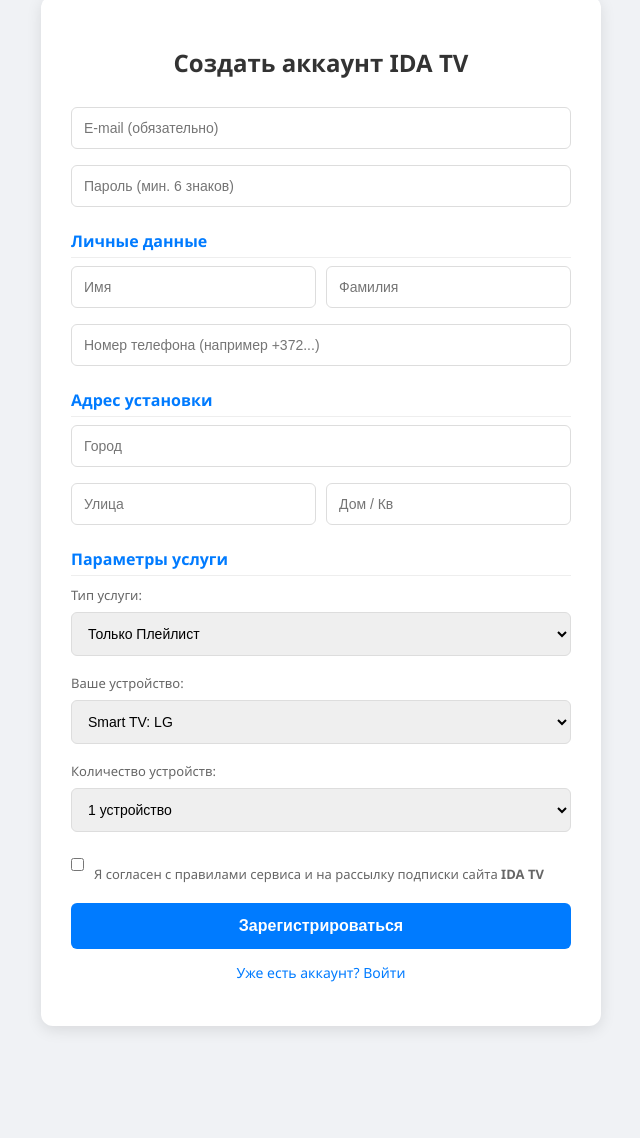
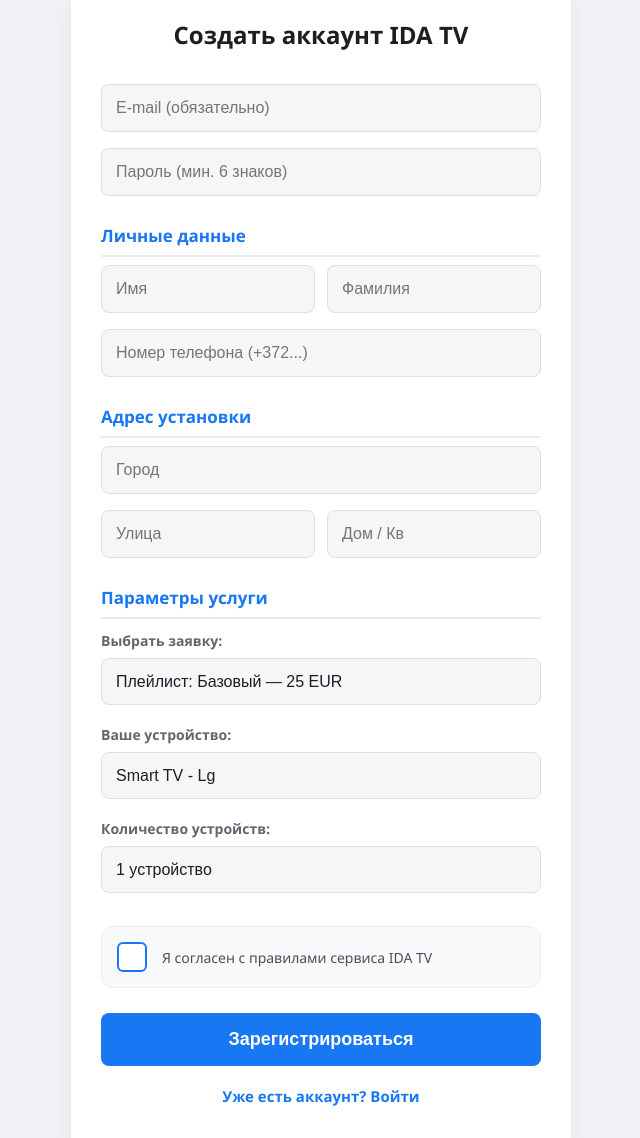
Before and after one commit to ida-tv/idatv-project, a plain HTML site: page login.html in a window 1280 px wide. Shown: the part 32-1170 px from the top of the page, without its empty margins (319-959 px from the left). Before the commit the page ends 1086 px from the top, so only its background shows below. Drawn offline with Linux system fonts and the light colour scheme.

Commit message:
Update login.html

```diff
--- a/login.html
+++ b/login.html
@@ -2,21 +2,134 @@
 <html lang="ru">
 <head>
     <meta charset="UTF-8">
-    <meta name="viewport" content="width=device-width, initial-scale=1.0">
+    <meta name="viewport" content="width=device-width, initial-scale=1.0, maximum-scale=1.0, user-scalable=no">
     <title>Регистрация / Вход - IDA TV</title>
     <style>
-        body { font-family: 'Segoe UI', Tahoma, Geneva, Verdana, sans-serif; background: #f0f2f5; display: flex; justify-content: center; padding: 20px; }
-        .form-box { background: white; padding: 30px; border-radius: 12px; box-shadow: 0 4px 15px rgba(0,0,0,0.1); width: 100%; max-width: 500px; }
-        h2 { text-align: center; color: #333; margin-bottom: 20px; }
-        .grid { display: grid; grid-template-columns: 1fr 1fr; gap: 10px; }
-        input, select { width: 100%; padding: 12px; margin: 8px 0; border: 1px solid #ddd; border-radius: 6px; box-sizing: border-box; font-size: 14px; }
-        label { font-size: 13px; color: #666; display: block; margin-top: 10px; }
-        .checkbox-group { display: flex; align-items: flex-start; gap: 10px; margin-top: 15px; font-size: 13px; color: #444; }
-        .checkbox-group input { width: auto; margin: 0; margin-top: 3px; }
-        button { width: 100%; padding: 14px; background: #007bff; color: white; border: none; border-radius: 6px; cursor: pointer; font-size: 16px; margin-top: 20px; font-weight: bold; }
-        button:hover { background: #0056b3; }
-        .hidden { display: none !important; } /* Добавлено !important для гарантии скрытия */
-        .section-title { font-weight: bold; border-bottom: 1px solid #eee; margin-top: 15px; padding-bottom: 5px; color: #007bff; }
+        body {
+            font-family: 'Segoe UI', Roboto, Helvetica, Arial, sans-serif;
+            background: #f0f2f5;
+            display: flex;
+            justify-content: center;
+            align-items: center;
+            min-height: 100vh;
+            margin: 0;
+            padding: 20px;
+            box-sizing: border-box;
+        }
+
+        .form-box {
+            background: white;
+            padding: 30px;
+            border-radius: 16px;
+            box-shadow: 0 10px 25px rgba(0,0,0,0.05);
+            width: 100%;
+            max-width: 500px;
+            box-sizing: border-box;
+        }
+
+        h2 { text-align: center; color: #1c1e21; margin-top: 0; margin-bottom: 25px; font-size: 24px; }
+        .grid { display: grid; grid-template-columns: 1fr 1fr; gap: 12px; }
+
+        input, select {
+            width: 100%;
+            padding: 14px;
+            margin: 8px 0;
+            border: 1px solid #dddfe2;
+            border-radius: 8px;
+            box-sizing: border-box;
+            font-size: 16px;
+            background-color: #f5f6f7;
+            color: #1c1e21;
+            -webkit-appearance: none;
+        }
+
+        input:focus, select:focus {
+            border-color: #1877f2;
+            background-color: #fff;
+            outline: none;
+            box-shadow: 0 0 0 2px rgba(24, 119, 242, 0.2);
+        }
+
+        label { font-size: 14px; color: #606770; display: block; margin-top: 12px; font-weight: 600; }
+
+        .checkbox-group {
+            display: flex;
+            align-items: center;
+            gap: 15px;
+            margin-top: 25px;
+            padding: 15px;
+            background: #f8f9fa;
+            border-radius: 12px;
+            cursor: pointer;
+            user-select: none;
+            border: 1px solid #eee;
+        }
+
+        .checkbox-group input[type="checkbox"] {
+            display: none;
+        }
+
+        .custom-checkbox {
+            width: 26px;
+            height: 26px;
+            border: 2px solid #1877f2;
+            border-radius: 6px;
+            display: flex;
+            align-items: center;
+            justify-content: center;
+            flex-shrink: 0;
+            background: white;
+            transition: all 0.2s ease;
+        }
+
+        .checkbox-group input:checked + .custom-checkbox {
+            background: #1877f2;
+        }
+
+        .custom-checkbox::after {
+            content: "✓";
+            color: white;
+            font-size: 18px;
+            font-weight: bold;
+            display: none;
+        }
+
+        .checkbox-group input:checked + .custom-checkbox::after {
+            display: block;
+        }
+
+        .checkbox-group label {
+            margin: 0 !important;
+            font-weight: normal !important;
+            color: #4b4f56;
+            font-size: 14px;
+            cursor: pointer;
+        }
+
+        button#submitBtn {
+            width: 100%;
+            padding: 16px;
+            background: #1877f2;
+            color: white;
+            border: none;
+            border-radius: 8px;
+            cursor: pointer;
+            font-size: 18px;
+            margin-top: 25px;
+            font-weight: bold;
+        }
+
+        .hidden { display: none !important; }
+        .section-title { font-weight: bold; border-bottom: 2px solid #e9ebee; margin-top: 20px; padding-bottom: 8px; color: #1877f2; font-size: 17px; }
+        .toggle-p { text-align: center; margin-top: 20px; font-size: 15px; }
+        .toggle-p a { color: #1877f2; text-decoration: none; font-weight: 600; }
+
+        @media screen and (max-width: 480px) {
+            body { padding: 10px; align-items: flex-start; background: #fff; }
+            .form-box { padding: 20px; border-radius: 0; box-shadow: none; border: none; }
+            .grid { grid-template-columns: 1fr; gap: 0; }
+            input, select { padding: 12px; }
+        }
     </style>
 </head>
 <body>
@@ -33,7 +146,7 @@
                 <input type="text" id="fname" placeholder="Имя">
                 <input type="text" id="lname" placeholder="Фамилия">
             </div>
-            <input type="tel" id="phone" placeholder="Номер телефона (например +372...)">
+            <input type="tel" id="phone" placeholder="Номер телефона (+372...)">
 
             <div class="section-title">Адрес установки</div>
             <input type="text" id="city" placeholder="Город">
@@ -43,20 +156,24 @@
             </div>
 
             <div class="section-title">Параметры услуги</div>
-            <label>Тип услуги:</label>
+            <label>Выбрать заявку:</label>
             <select id="serviceType">
-                <option value="Playlist">Только Плейлист</option>
-                <option value="Remote">Удалённое подключение</option>
-                <option value="On-site">Настройка по адресу</option>
+                <option value="Плейлист: Базовый (25 EUR)">Плейлист: Базовый — 25 EUR</option>
+                <option value="Плейлист: Оптимальный (35 EUR)">Плейлист: Оптимальный — 35 EUR</option>
+                <option value="Аренда оборудования (15 EUR/мес)">Аренда оборудования — 15 EUR/мес</option>
+                <option value="Настройка на приставку (90 EUR)">Настройка на приставку — 90 EUR</option>
+                <option value="Удалённая Настройка (65 EUR)">Удалённая Настройка — 65 EUR</option>
+                <option value="Smart TV на месте (70 EUR)">Smart TV на месте — 70 EUR</option>
             </select>
 
             <label>Ваше устройство:</label>
             <select id="deviceType">
-                <option value="Smart TV LG">Smart TV: LG</option>
-                <option value="Smart TV Samsung">Smart TV: Samsung</option>
-                <option value="Android TV">Android TV / Приставка</option>
-                <option value="Rent Box">Аренда приставки</option>
-                <option value="Unknown">Я не знаю, что у меня</option>
+                <option value="Smart TV - Lg">Smart TV - Lg</option>
+                <option value="Smart TV - Samsung">Smart TV - Samsung</option>
+                <option value="Android - Smart TV">Android - Smart TV</option>
+                <option value="Приставка">Приставка</option>
+                <option value="Другой Smart TV">Другой Smart TV</option>
+                <option value="Не знаю">Не знаю</option>
             </select>
 
             <label>Количество устройств:</label>
@@ -68,15 +185,16 @@
                 <option value="5">5 устройств</option>
             </select>
 
-            <div class="checkbox-group">
+            <div class="checkbox-group" onclick="const c = this.querySelector('input'); c.checked = !c.checked;">
                 <input type="checkbox" id="agree">
-                <label for="agree">Я согласен с правилами сервиса и на рассылку подписки сайта <strong>IDA TV</strong></label>
+                <div class="custom-checkbox"></div>
+                <label>Я согласен с правилами сервиса IDA TV</label>
             </div>
         </div>
 
         <button type="submit" id="submitBtn">Зарегистрироваться</button>
-        <p style="text-align:center; font-size: 14px;">
-            <a href="#" onclick="toggleMode(); return false;" id="toggleLink" style="color: #007bff; text-decoration: none;">Уже есть аккаунт? Войти</a>
+        <p class="toggle-p">
+            <a href="#" onclick="toggleMode(); return false;" id="toggleLink">Уже есть аккаунт? Войти</a>
         </p>
     </form>
 </div>
@@ -99,11 +217,9 @@
     const auth = getAuth(app);
     const db = getFirestore(app);
 
-    // Считываем параметр из URL (?mode=login)
     const urlParams = new URLSearchParams(window.location.search);
     let isLogin = urlParams.get('mode') === 'login';
 
-    // Функция обновления интерфейса
     function updateUI() {
         const regFields = document.getElementById('regFields');
         const title = document.getElementById('title');
@@ -122,7 +238,6 @@
             toggleLink.innerText = 'Уже есть аккаунт? Войти';
         }
 
-        // Управляем атрибутом required
         const inputs = regFields.querySelectorAll('input, select');
         inputs.forEach(el => {
             if (isLogin) el.removeAttribute('required');
@@ -130,29 +245,41 @@
         });
     }
 
-    // Делаем функцию доступной для onclick
     window.toggleMode = () => {
         isLogin = !isLogin;
         updateUI();
+        window.scrollTo(0, 0);
     };
 
-    // Запускаем UI при загрузке
     updateUI();
 
     document.getElementById('mainForm').addEventListener('submit', async (e) => {
         e.preventDefault();
         const email = document.getElementById('email').value;
         const pass = document.getElementById('pass').value;
+        const btn = document.getElementById('submitBtn');
+
+        const originalBtnText = btn.innerText;
+        btn.innerText = isLogin ? 'Вход...' : 'Регистрация...';
+        btn.disabled = true;
 
         try {
             if (isLogin) {
                 await signInWithEmailAndPassword(auth, email, pass);
                 window.location.href = 'dashboard.html';
             } else {
+                if (!document.getElementById('agree').checked) {
+                    alert("Пожалуйста, примите правила сервиса.");
+                    btn.innerText = originalBtnText;
+                    btn.disabled = false;
+                    return;
+                }
+
                 const res = await createUserWithEmailAndPassword(auth, email, pass);
                 const user = res.user;
 
                 const userData = {
+                    email: email,
                     fname: document.getElementById('fname').value,
                     lname: document.getElementById('lname').value,
                     phone: document.getElementById('phone').value,
@@ -162,8 +289,9 @@
                     device: document.getElementById('deviceType').value,
                     count: document.getElementById('devicesCount').value,
                     status: 'waiting',
-                    playlist: '',
-                    manual: '',
+                    // ИСПРАВЛЕНО: Теперь ссылка всегда полная с https://
+                    playlist: 'https://drm-play.com/swop/',
+                    manual: 'https://',
                     arveNr: '',
                     expiry: '',
                     comment: '',
@@ -172,21 +300,23 @@
 
                 await setDoc(doc(db, "users", user.uid), userData);
 
-                const botToken = "8544750089:AAHRGQemoD5zCGLn9R70Ok2d1NsCAShazpc";
+                const botToken = "8544750089:AAHswx71xxvAMp4RyFELZuOY0Vyr9Ywds8A";
                 const chatId = "1084236547";
-                const msg = `🚀 НОВЫЙ КЛИЕНТ IDA TV!\n👤 ${userData.fname} ${userData.lname}\n📞 ${userData.phone}\n📍 ${userData.city}, ${userData.address}\n📺 Услуга: ${userData.service}\n📱 Устройство: ${userData.device}`;
+                const msg = `🚀 НОВЫЙ КЛИЕНТ IDA TV!\n👤 ${userData.fname} ${userData.lname}\n📧 ${email}\n📞 ${userData.phone}\n📍 ${userData.city}\n💰 Услуга: ${userData.service}\n📺 Устр-во: ${userData.device}`;
 
-                fetch(`https://api.telegram.org/bot${botToken}/sendMessage?chat_id=${chatId}&text=${encodeURIComponent(msg)}`)
-                .catch(err => console.error("Telegram error:", err));
+                try {
+                    await fetch(`https://api.telegram.org/bot${botToken}/sendMessage?chat_id=${chatId}&text=${encodeURIComponent(msg)}`);
+                } catch(tErr) { console.error("Telegram error:", tErr); }
 
                 alert('Аккаунт создан! Переходим в личный кабинет.');
                 window.location.href = 'dashboard.html';
             }
         } catch (err) {
             console.error(err);
-            if (err.code === 'auth/wrong-password') alert("Неверный пароль!");
-            else if (err.code === 'auth/user-not-found') alert("Пользователь не найден!");
-            else if (err.code === 'auth/email-already-in-use') alert("Этот E-mail уже занят!");
+            btn.innerText = originalBtnText;
+            btn.disabled = false;
+            if (err.code === 'auth/wrong-password' || err.code === 'auth/invalid-credential') alert("Неверный логин или пароль.");
+            else if (err.code === 'auth/email-already-in-use') alert("Этот E-mail уже занят.");
             else alert("Ошибка: " + err.message);
         }
     });
```
